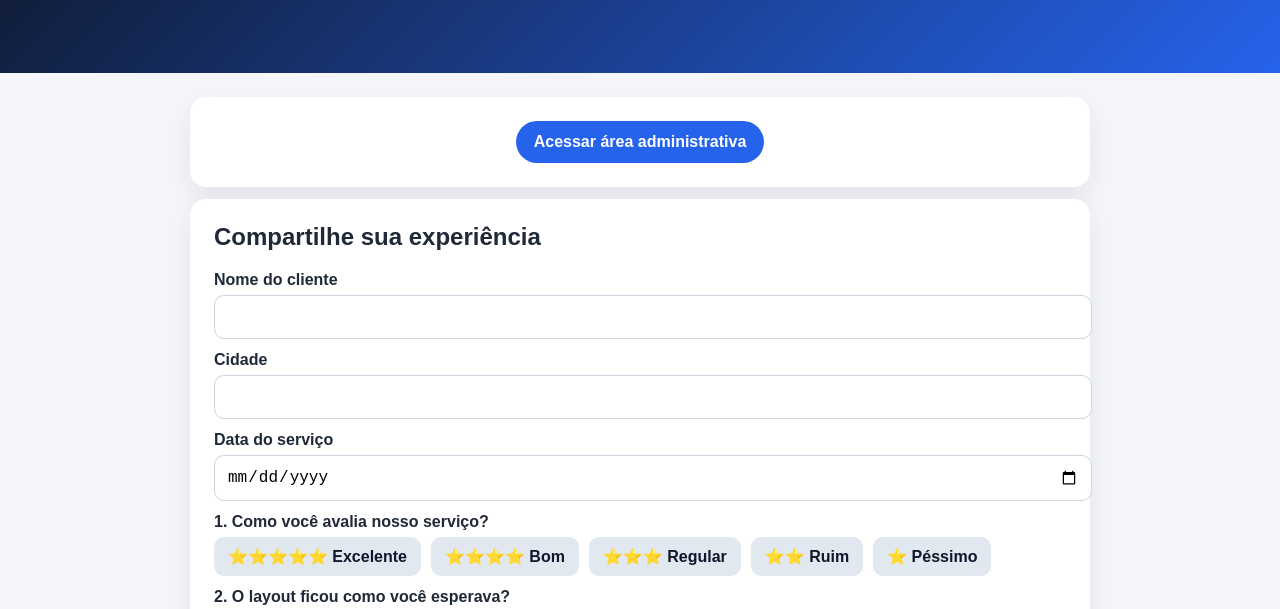
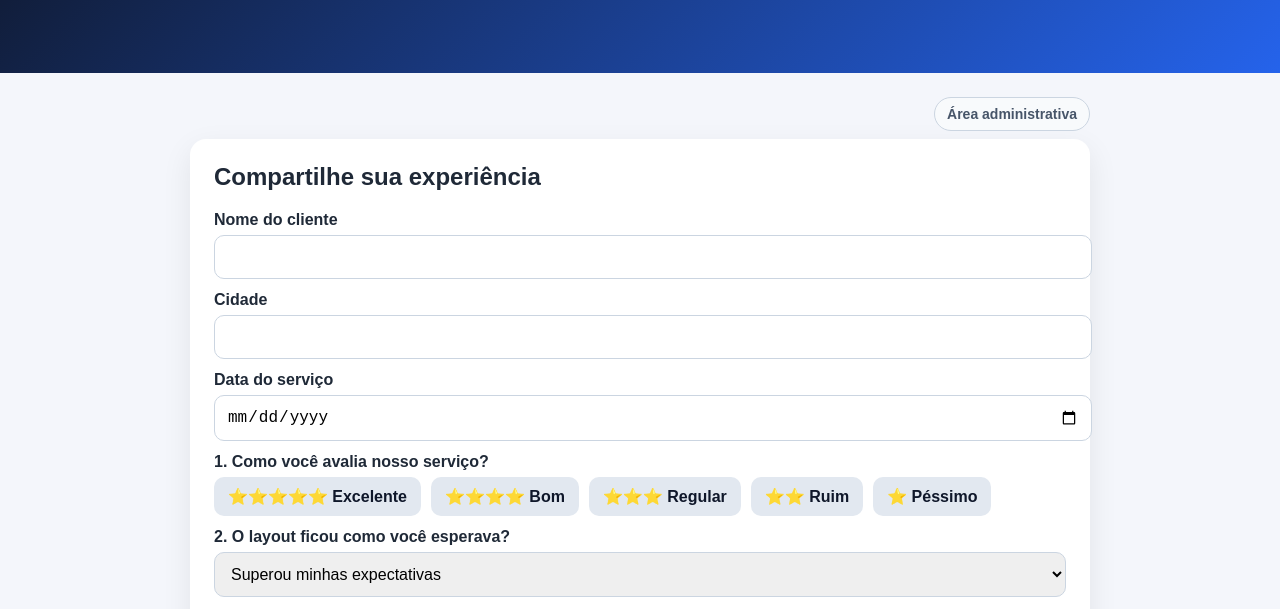
Before and after one commit to hemersonfeedback-jpg/feedback, a website: page public/index.html in a window 1280 px wide. Shown: the part 129-738 px from the top of the page. Drawn offline with Linux system fonts and the light colour scheme.

Commit message:
style(ui): make admin button subtle and aligned right

```diff
--- a/public/index.html
+++ b/public/index.html
@@ -31,8 +31,8 @@
       <p>Formulário profissional de pós-venda inteligente</p>
     </section>
     <div class="container">
-      <div class="card" style="margin-bottom: 12px; text-align: center;">
-        <a href="/admin/login" style="display:inline-block; padding:12px 18px; border-radius:999px; background:#2563eb; color:#fff; font-weight:700; text-decoration:none;">Acessar área administrativa</a>
+      <div style="display:flex; justify-content:flex-end; margin-bottom:8px;">
+        <a href="/admin/login" style="display:inline-block; padding:8px 12px; border-radius:999px; background:#f8fafc; color:#475569; border:1px solid #cbd5e1; font-size:14px; font-weight:600; text-decoration:none;">Área administrativa</a>
       </div>
       <form id="feedbackForm" class="card" enctype="multipart/form-data">
         <h2>Compartilhe sua experiência</h2>
```
